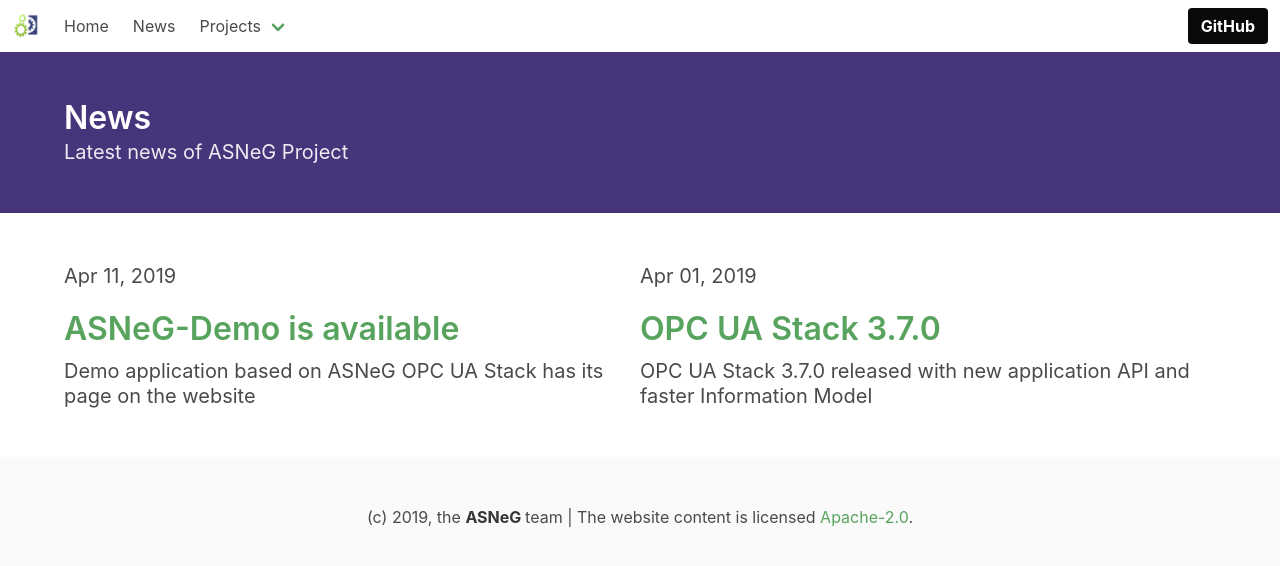
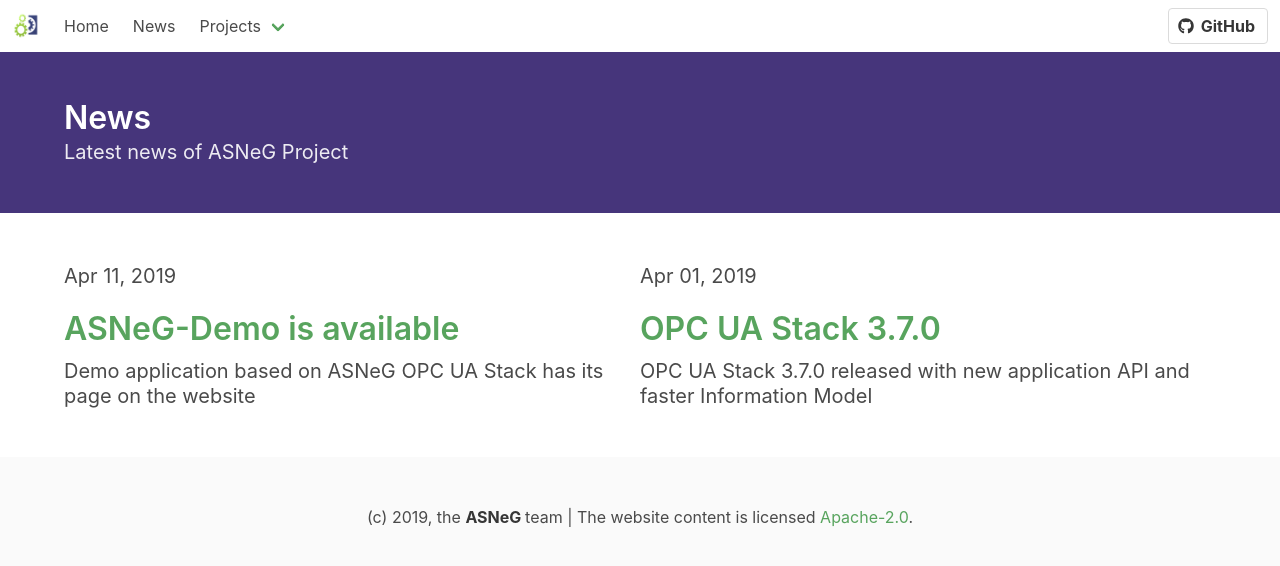
Before and after one commit to ASNeG/ASNeG.github.io, a Jekyll site: the page built from news.md, in a window 1280 px wide. Shown: the top 566 px of the page. Built offline with Jekyll 4.4.1, drawn with Linux system fonts in a browser that asks for light colours; nearby versions of some CDN libraries.

Commit message:
add icon for github button

```diff
--- a/_includes/menu.html
+++ b/_includes/menu.html
@@ -39,7 +39,10 @@
     <div class="navbar-end">
       <div class="navbar-item">
         <div class="buttons">
-          <a class="button is-black" href="https://github.com/{{ site.github_username }}">
+          <a class="button" href="https://github.com/{{ site.github_username }}">
+            <span class="icon">
+              <i class="fab fa-github" title=""></i>
+            </span>
             <strong>GitHub</strong>
           </a>
         </div>
```
